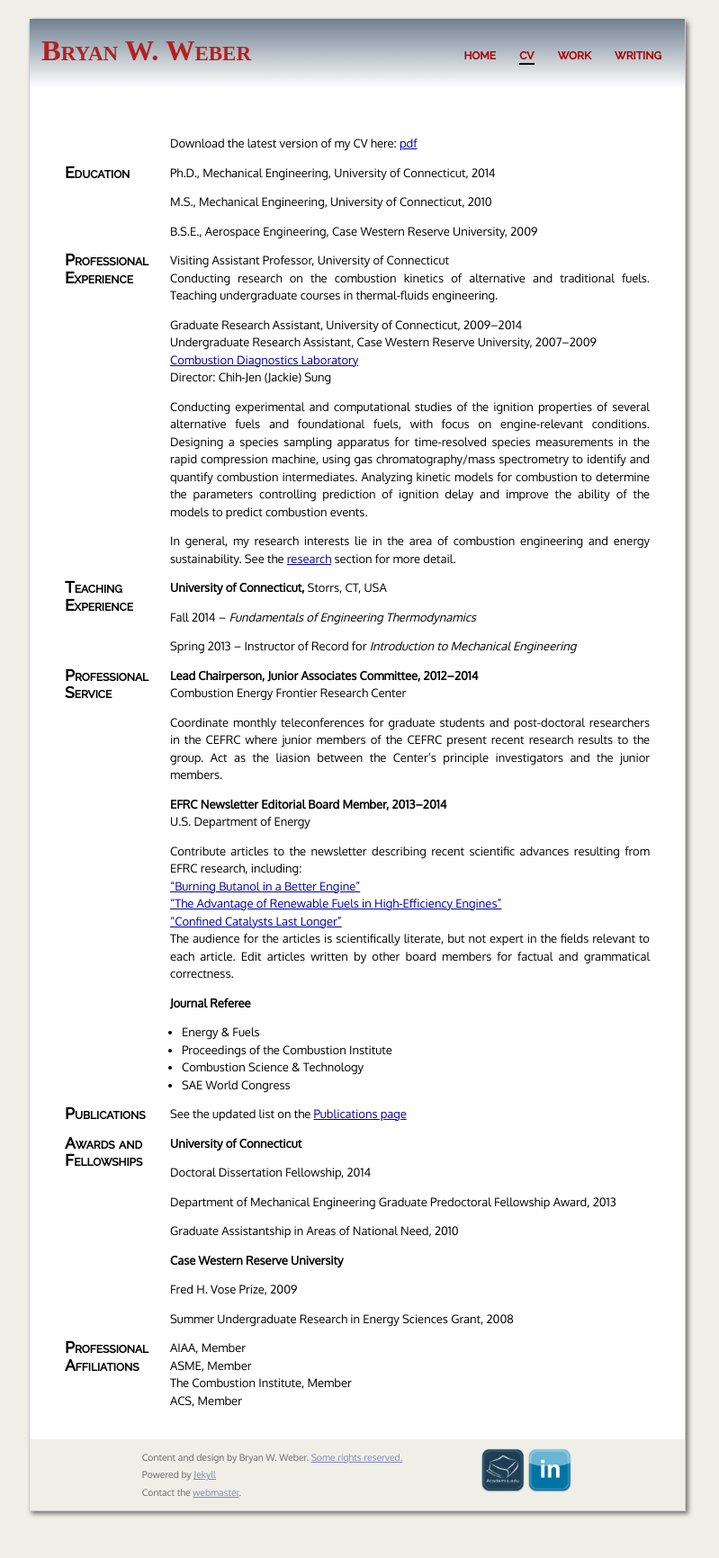
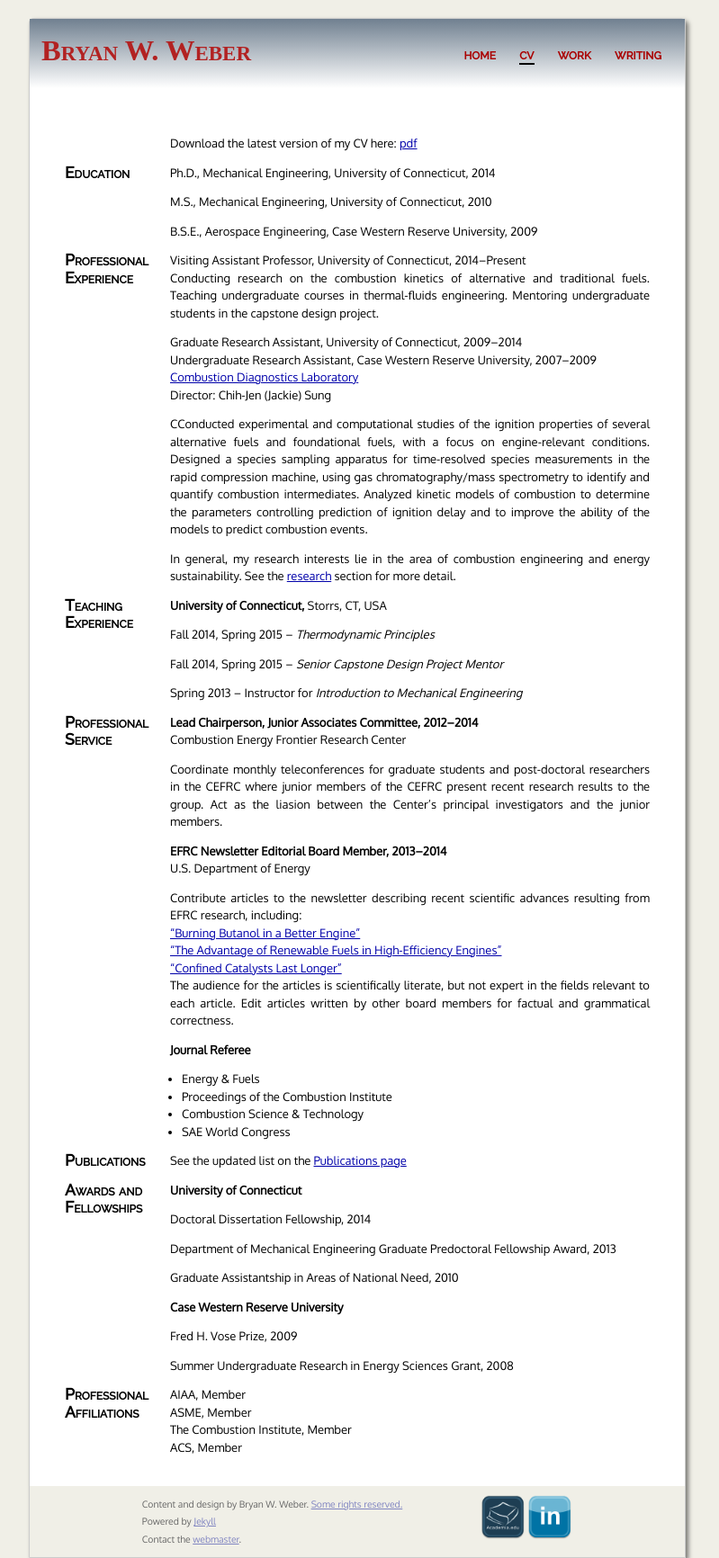
Before and after one commit to bryanwweber/bryanwweber.github.io, a Jekyll site: the page built from cv/index.md, in a window 1280 px wide. Shown: the whole page at 90% size, without its empty margins (243-1042 px from the left). Built offline with Jekyll 4.4.1, drawn with Linux system fonts in a browser that asks for light colours; some web fonts are replaced.

Commit message:
Fix typos in CV

```diff
--- a/cv/index.md
+++ b/cv/index.md
@@ -15,24 +15,25 @@ B.S.E., Aerospace Engineering, Case Western Reserve University, 2009
 
 Professional Experience
 ---
-Visiting Assistant Professor, University of Connecticut
+Visiting Assistant Professor, University of Connecticut, 2014--Present
 Conducting research on the combustion kinetics of alternative and traditional
 fuels. Teaching undergraduate courses in thermal-fluids engineering.
+Mentoring undergraduate students in the capstone design project.
 
 Graduate Research Assistant, University of Connecticut, 2009--2014
 Undergraduate Research Assistant, Case Western Reserve University, 2007--2009
 [Combustion Diagnostics Laboratory](http://combdiaglab.engr.uconn.edu)
 Director: Chih-Jen (Jackie) Sung
 
-Conducting experimental and computational studies of the ignition
+CConducted experimental and computational studies of the ignition
 properties of several alternative fuels and foundational fuels, with
-focus on engine-relevant conditions.
-Designing a species sampling apparatus for time-resolved
+a focus on engine-relevant conditions.
+Designed a species sampling apparatus for time-resolved
 species measurements in the rapid compression machine, using gas
 chromatography/mass spectrometry to identify and quantify
 combustion intermediates.
-Analyzing kinetic models for combustion to determine the parameters
-controlling prediction of ignition delay and improve the ability of
+Analyzed kinetic models of combustion to determine the parameters
+controlling prediction of ignition delay and to improve the ability of
 the models to predict combustion events.
 
 In general, my research interests lie in the area of combustion engineering and energy sustainability.
@@ -43,9 +44,11 @@ Teaching Experience
 ---
 **University of Connecticut,** Storrs, CT, USA
 
-Fall 2014 -- _Fundamentals of Engineering Thermodynamics_
+Fall 2014, Spring 2015 -- _Thermodynamic Principles_
 
-Spring 2013 -- Instructor of Record for _Introduction to Mechanical Engineering_
+Fall 2014, Spring 2015 -- _Senior Capstone Design Project Mentor_
+
+Spring 2013 -- Instructor for _Introduction to Mechanical Engineering_
 
 Professional Service
 ---
@@ -56,7 +59,7 @@ Combustion Energy Frontier Research Center
 Coordinate monthly teleconferences for graduate students
 and post-doctoral researchers in the CEFRC where junior members of
 the CEFRC present recent research results to the group.
-Act as the liasion between the Center's principle investigators
+Act as the liasion between the Center's principal investigators
 and the junior members.
 
 **EFRC Newsletter Editorial Board Member, 2013--2014**
```
